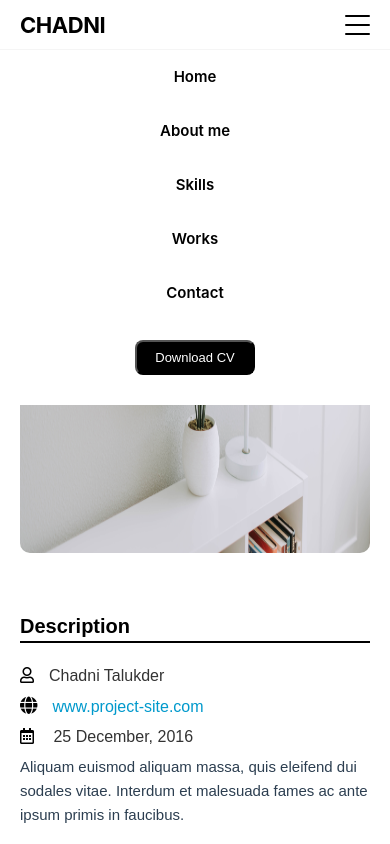
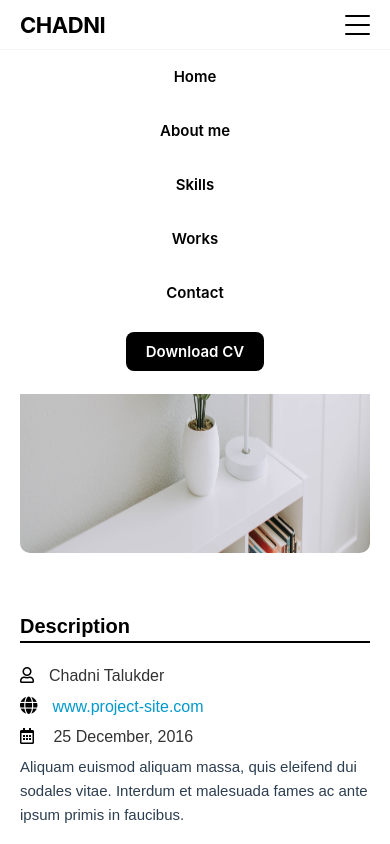
Before and after one commit to chadnitalukder2/vue-portfolio-2nd, a Vue app: page /project-details in a window 390 px wide. Both pictures are taken after a click on the element 357 px from the left and 24 px from the top of the page. Shown: the top 844 px of the page. Built offline with nearby package versions, Linux system fonts and the light colour scheme; what @kyvg/vue3-notification would draw is missing.

Commit message:
update nav

```diff
--- a/src/components/Nav.vue
+++ b/src/components/Nav.vue
@@ -47,7 +47,7 @@ const cvUrl = ref('/ChadniCv.pdf');
                 <router-link to="/work" @click="toggleMenu">Works</router-link>
                 <router-link to="/contact" @click="toggleMenu">Contact</router-link>
                 <div class="cv" style="  margin-top: 20px;">
-                    <button :href="cvUrl" download="My_CV.pdf" class="btn" style="color: #fff; ">Download CV</button>
+                    <a :href="cvUrl" download="My_CV.pdf" class="btn" style="color: #fff;  padding: 10px 20px; ">Download CV</a>
                 </div>
             </div>
         </div>
```
